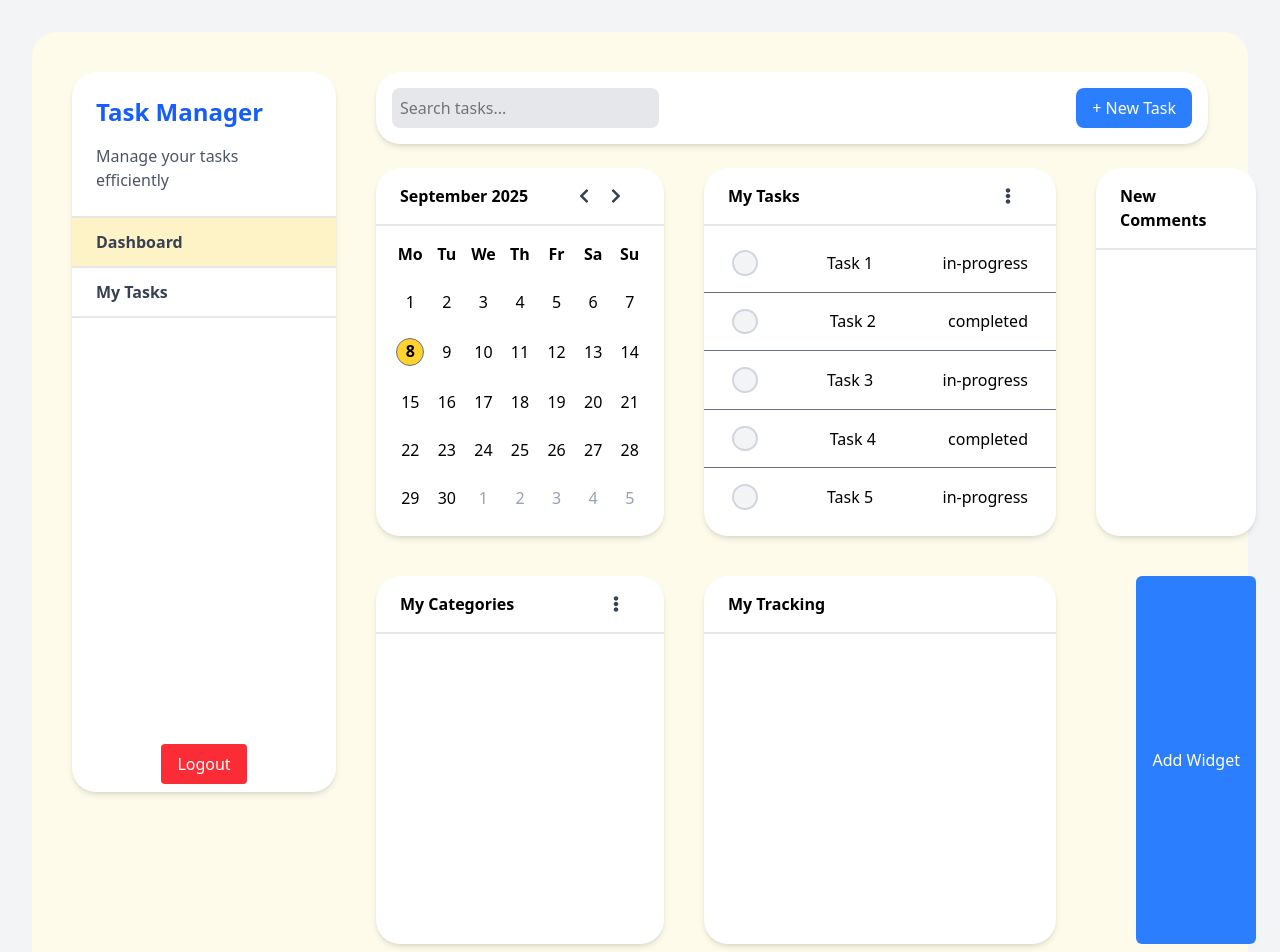
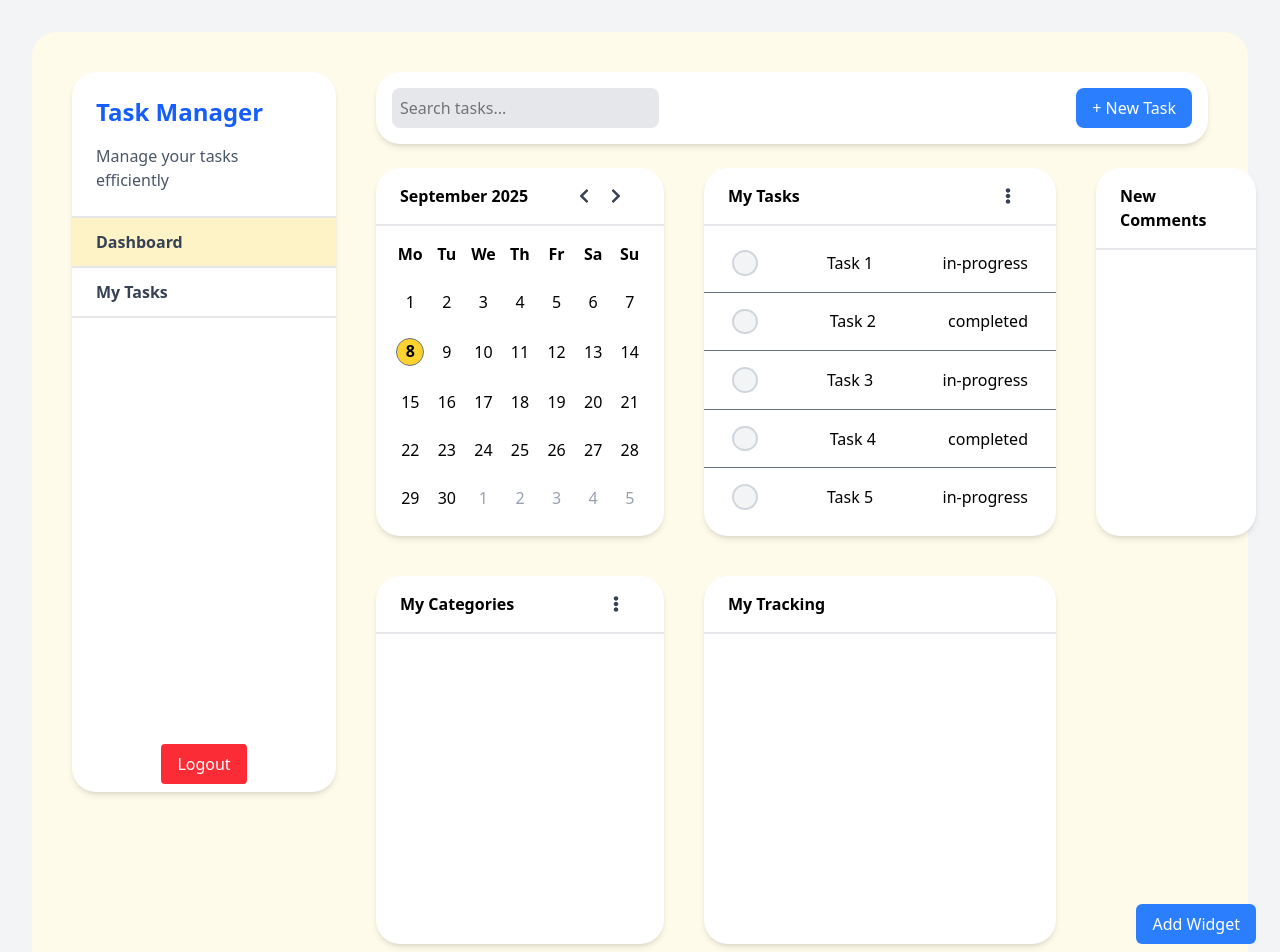
Before and after one commit to Safdari10/task-manager, a Next.js app in the folder frontend/: page /dashboard in a window 1280 px wide. Shown: the top 952 px of the page. Built offline with nearby package versions, Linux system fonts and the light colour scheme.

Commit message:
Improves layout of widget button container
Adjusts styling to set fixed width and height for the button container and aligns its content to the bottom right, enhancing visual consistency and control over placement.

```diff
--- a/frontend/src/app/dashboard/components/Dashboard.tsx
+++ b/frontend/src/app/dashboard/components/Dashboard.tsx
@@ -12,7 +12,7 @@ const Dashboard = () => {
       <Comments />
       <MyCategories />
       <TaskTracker />
-      <div className="flex justify-end">
+      <div className="w-[10rem] h-[23rem] flex flex-col items-end justify-end">
         <button className="bg-blue-500 text-white px-4 py-2 rounded-md">Add Widget</button>
       </div>
     </div>
```
